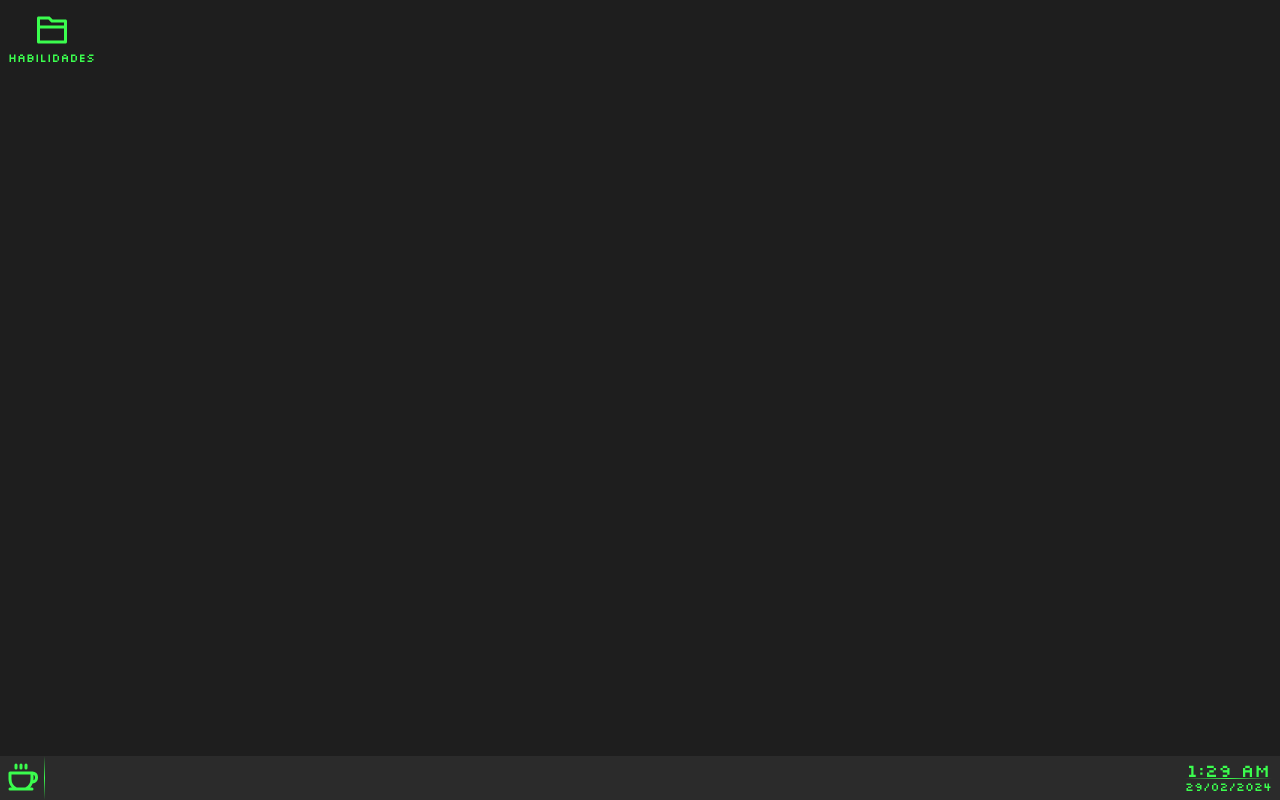
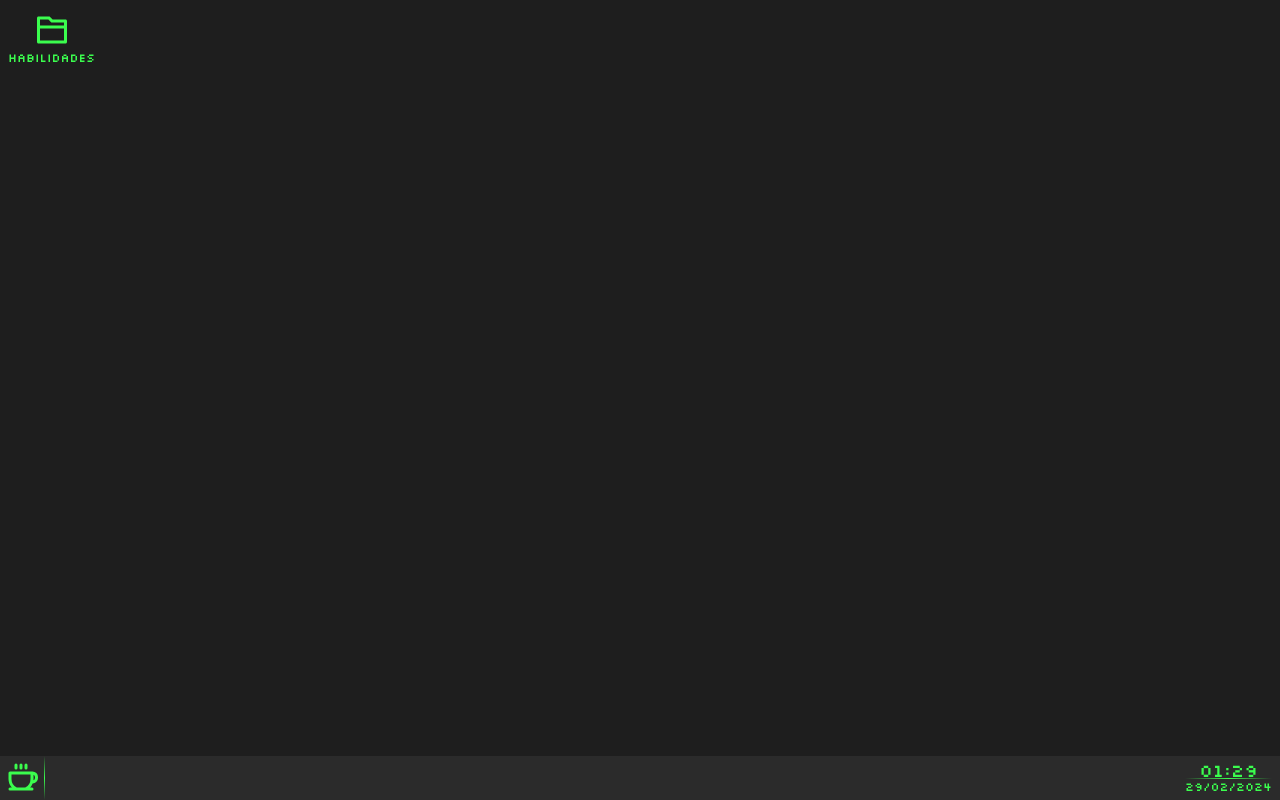
Before and after one commit to Icaro-Davi/personal-portfolio, a Next.js app: page / in a window 1280 px wide. Built offline with nearby package versions, Linux system fonts and the light colour scheme.

Commit message:
change clock to 24h format

```diff
--- a/src/components/Layout/OSSystem/BottomBar/Clock.tsx
+++ b/src/components/Layout/OSSystem/BottomBar/Clock.tsx
@@ -16,7 +16,7 @@ const Clock: FC = () => {
         }
     }, []);
 
-    const time = date?.toLocaleTimeString('pt-BR', { hour12: true, hour: 'numeric', minute: 'numeric' });
+    const time = date?.toLocaleTimeString('pt-BR', { hour12: false, hour: 'numeric', minute: 'numeric' });
     const _date = date?.toLocaleDateString('pt-BR');
 
     return (
```
